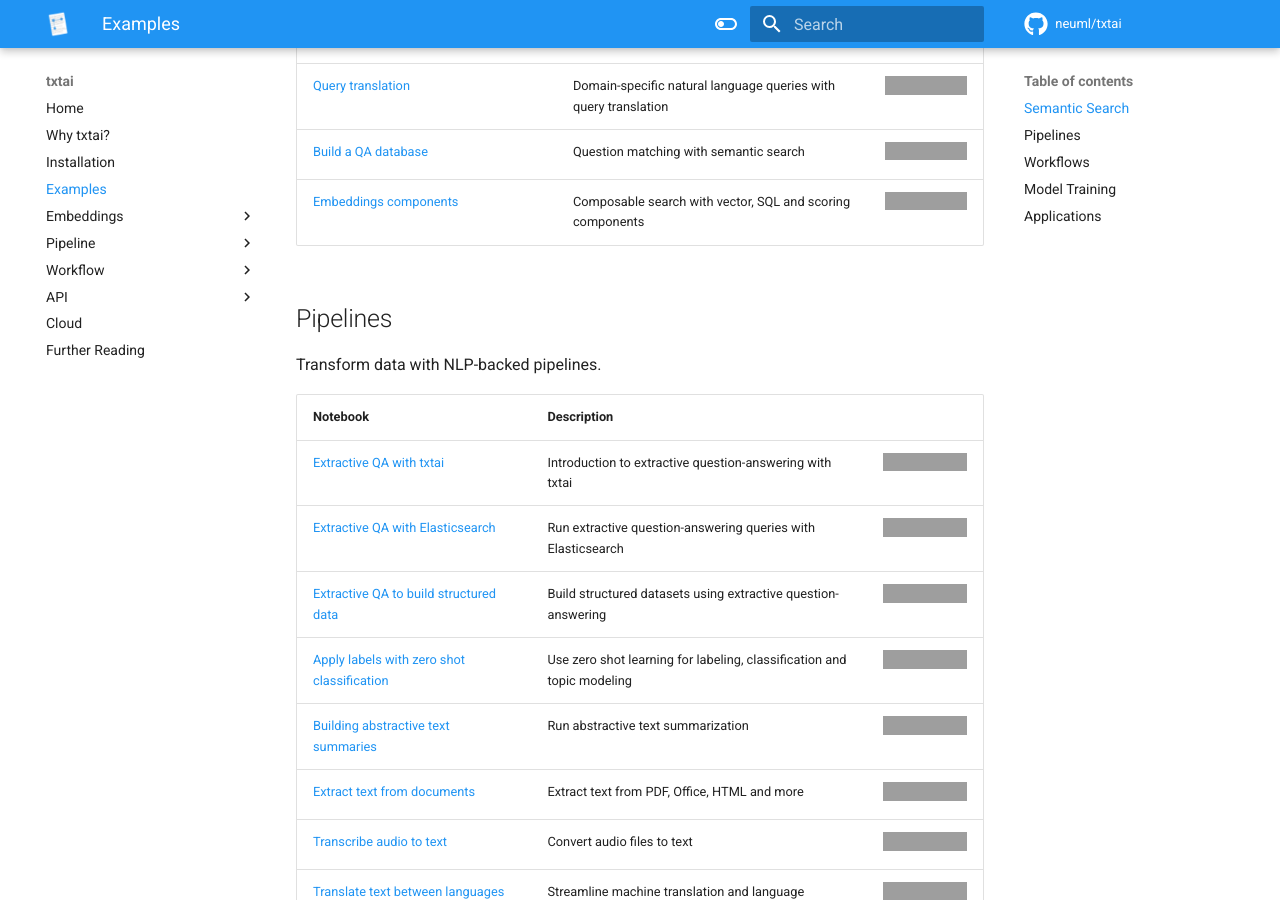
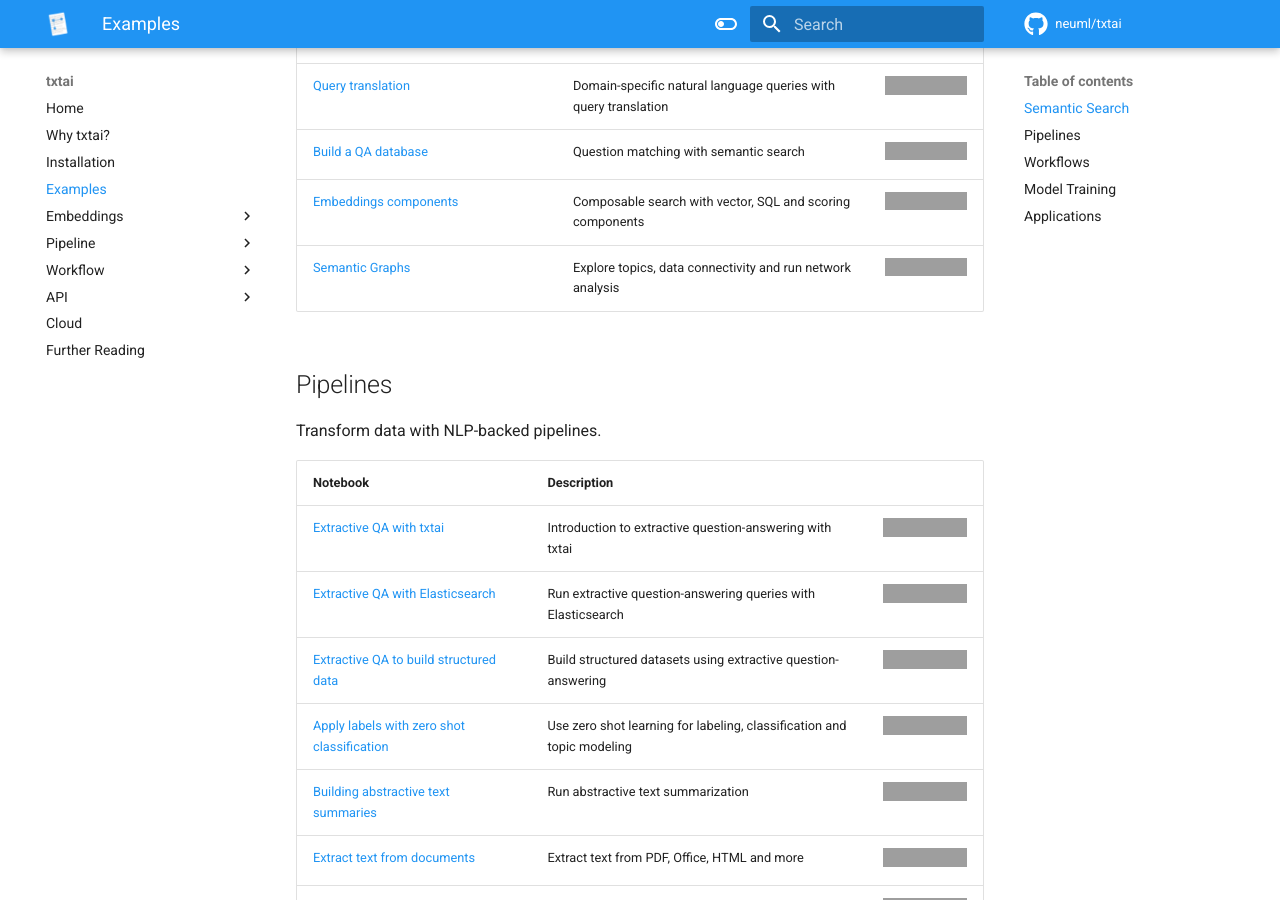
Before and after one commit to neuml/txtai, an MkDocs documentation site: the page built from docs/examples.md, in a window 1280 px wide and 900 px high, scrolled down 1264 px. Built offline with MkDocs 1.6.1 and Material for MkDocs 9.7.7, drawn with Linux system fonts in a browser that asks for light colours; comment, search, counter and statistics services are not loaded; grey boxes are pictures that could not be loaded.

Commit message:
Add notebook covering Semantic Graphs, closes #341

```diff
--- a/docs/examples.md
+++ b/docs/examples.md
@@ -24,6 +24,7 @@
 | [Query translation](https://github.com/neuml/txtai/blob/master/examples/33_Query_translation.ipynb) | Domain-specific natural language queries with query translation | [![Open In Colab](https://colab.research.google.com/assets/colab-badge.svg)](https://colab.research.google.com/github/neuml/txtai/blob/master/examples/33_Query_translation.ipynb) |
 | [Build a QA database](https://github.com/neuml/txtai/blob/master/examples/34_Build_a_QA_database.ipynb) | Question matching with semantic search | [![Open In Colab](https://colab.research.google.com/assets/colab-badge.svg)](https://colab.research.google.com/github/neuml/txtai/blob/master/examples/34_Build_a_QA_database.ipynb) |
 | [Embeddings components](https://github.com/neuml/txtai/blob/master/examples/37_Embeddings_index_components.ipynb) | Composable search with vector, SQL and scoring components | [![Open In Colab](https://colab.research.google.com/assets/colab-badge.svg)](https://colab.research.google.com/github/neuml/txtai/blob/master/examples/37_Embeddings_index_components.ipynb) |
+| [Semantic Graphs](https://github.com/neuml/txtai/blob/master/examples/38_Introducing_the_Semantic_Graph.ipynb) | Explore topics, data connectivity and run network analysis| [![Open In Colab](https://colab.research.google.com/assets/colab-badge.svg)](https://colab.research.google.com/github/neuml/txtai/blob/master/examples/38_Introducing_the_Semantic_Graph.ipynb) |
 
 ## Pipelines
 
```
Also changed, not shown: README.md (+1 -0 lines), 1 other file.
